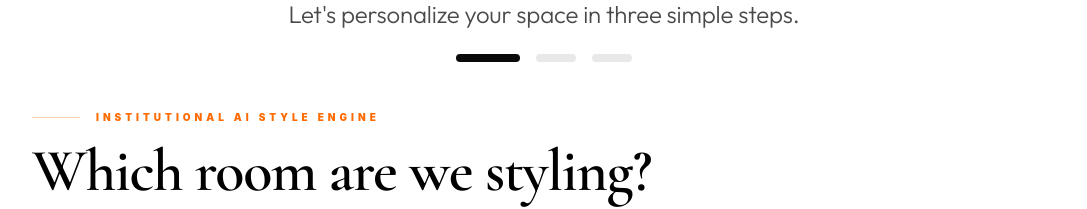
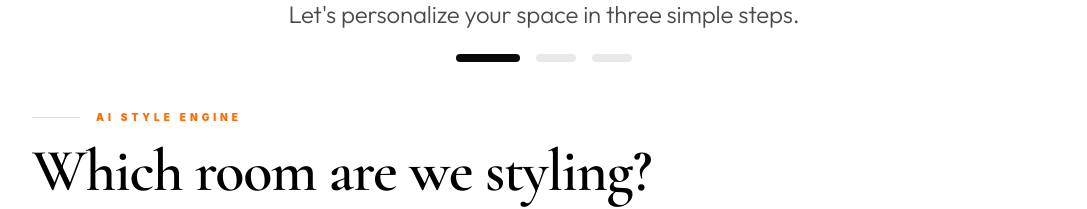
Before and after one commit to SiddharthChaturvedii/FABMYHOME, a Next.js app: page / in a window 1280 px wide. Shown: the part 923-1132 px from the top of the page, without its empty margins (96-1183 px from the left). Built offline with nearby package versions, Linux system fonts and the light colour scheme.

Commit message:
style: refine AI branding by removing 'Institutional' for a more approachable tone

```diff
--- a/components/quiz/StyleQuiz.tsx
+++ b/components/quiz/StyleQuiz.tsx
@@ -87,7 +87,7 @@ export default function StyleQuiz() {
             >
               <div className="w-12 h-[1px] bg-[#ff6b00]/30" />
               <span className="text-[10px] font-black uppercase tracking-[0.4em] text-[#ff6b00]">
-                Institutional AI Style Engine
+                AI STYLE ENGINE
               </span>
             </motion.div>
 
```
